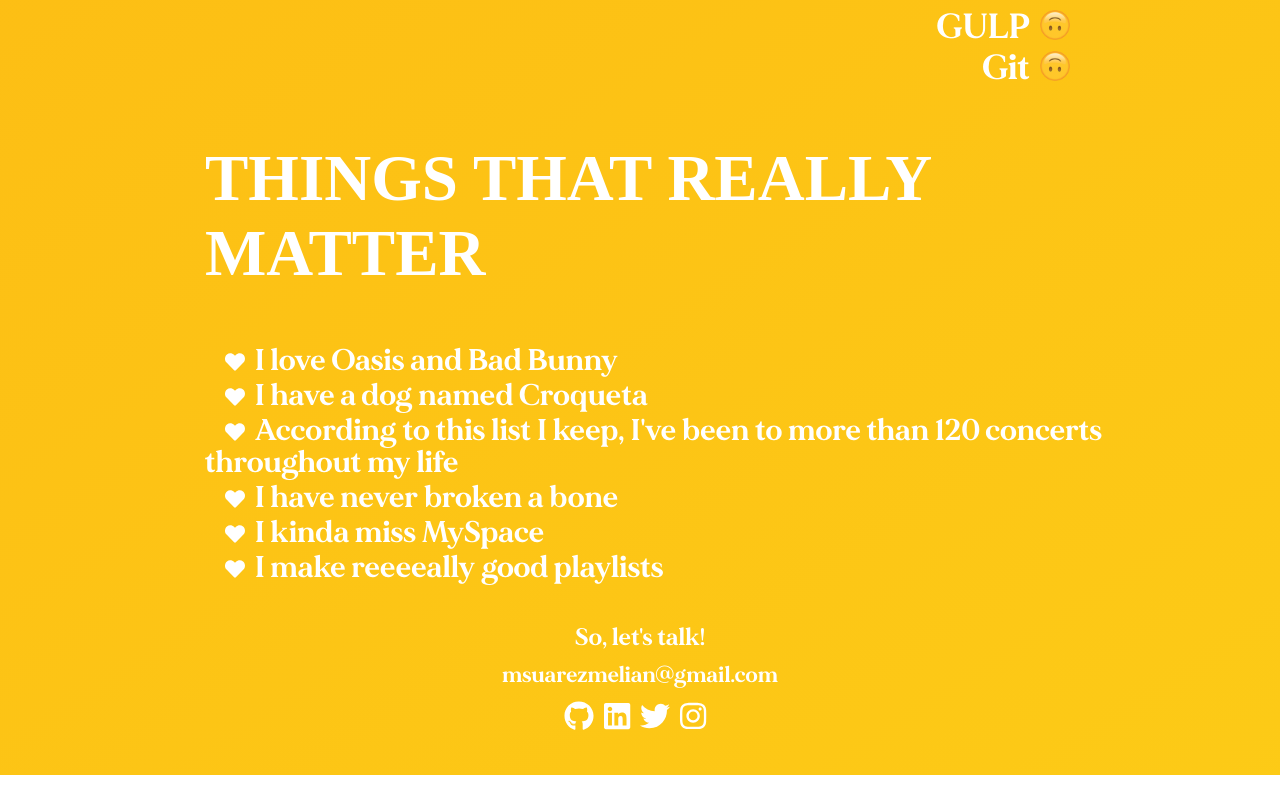
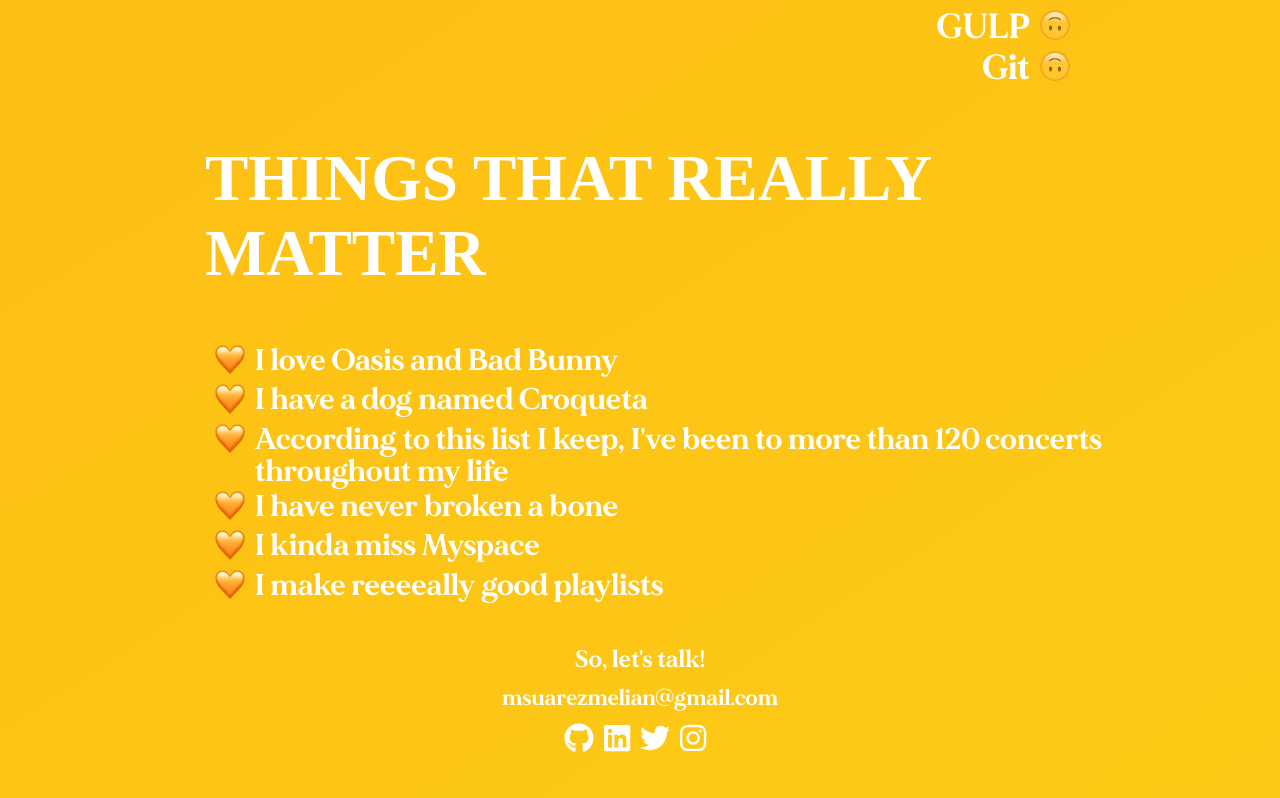
Before and after one commit to miriamschaefer/porfolio, a React (Create React App) app: page / in a window 1280 px wide. Shown: the part 1793-2591 px from the top of the page. Before the commit the page ends 2568 px from the top, so only its background shows below. Built offline with nearby package versions, Linux system fonts and the light colour scheme; a web font is replaced by a local one.

Commit message:
add emojis

```diff
--- a/src/components/Stuff.js
+++ b/src/components/Stuff.js
@@ -1,6 +1,5 @@
 import React from 'react';
-import { FontAwesomeIcon } from '@fortawesome/react-fontawesome';
-import { faHeart } from '@fortawesome/free-solid-svg-icons';
+import heart from '../images/emoji-heart.png';
 
 const Stuff = () => {
   return (
@@ -9,46 +8,44 @@
 
       <ul className="main__stuff__list">
         <li className="main__stuff__list__item">
-          <FontAwesomeIcon
-            icon={faHeart}
-            className="main__stuff__list__item__icon"
-          />
-          I love Oasis and Bad Bunny
+          <div className="main__stuff__list__item__icon">
+            <img src={heart} alt="emoji" />
+          </div>
+          <p>I love Oasis and Bad Bunny</p>
         </li>
         <li className="main__stuff__list__item">
-          <FontAwesomeIcon
-            icon={faHeart}
-            className="main__stuff__list__item__icon"
-          />
-          I have a dog named Croqueta
+          <div className="main__stuff__list__item__icon">
+            <img src={heart} alt="emoji" />
+          </div>
+          <p>I have a dog named Croqueta</p>
         </li>
         <li className="main__stuff__list__item">
-          <FontAwesomeIcon
-            icon={faHeart}
-            className="main__stuff__list__item__icon"
-          />
+          <div className="main__stuff__list__item__icon">
+            <img src={heart} alt="emoji" />
+          </div>
+          <p>
             According to this list I keep, I've been to more than 120 concerts
             throughout my life
+          </p>
         </li>
         <li className="main__stuff__list__item">
-          <FontAwesomeIcon
-            icon={faHeart}
-            className="main__stuff__list__item__icon"
-          />
-          I have never broken a bone
+          <div className="main__stuff__list__item__icon">
+            <img src={heart} alt="emoji" />
+          </div>
+          <p>I have never broken a bone</p>
         </li>
         <li className="main__stuff__list__item">
-          <FontAwesomeIcon
-            icon={faHeart}
-            className="main__stuff__list__item__icon"
-          />
-          I kinda miss MySpace{' '}
+          <div className="main__stuff__list__item__icon">
+            <img src={heart} alt="emoji" />
+          </div>
+          <p>I kinda miss Myspace</p>
         </li>
+
         <li className="main__stuff__list__item">
-          <FontAwesomeIcon
-            icon={faHeart}
-            className="main__stuff__list__item__icon"
-          />
+          <div className="main__stuff__list__item__icon">
+            <img src={heart} alt="emoji" />
+          </div>
+          <p>
             I make reeeeally good{' '}
             <a
               href="https://open.spotify.com/user/eme_x?si=wzjkxOwfSI2b30YwTkr2RA"
@@ -56,6 +53,7 @@
             >
               playlists
             </a>
+          </p>
         </li>
       </ul>
     </div>
--- a/src/stylesheets/design/_stuff.scss
+++ b/src/stylesheets/design/_stuff.scss
@@ -29,16 +29,27 @@
 
     &__item {
       margin-bottom: 3px;
+      display: flex;
+      justify-content: center;
       text-align: center;
 
       @include media($tablet) {
         text-align: left;
+        justify-content: left;
+      }
+
+      & p {
+        margin: 0;
       }
 
       &__icon {
-        font-size: rem(20);
-        margin-left: 20px;
-        margin-right: 10px;
+        flex-shrink: 0;
+        width: 30px;
+        margin: 0 10px 0 10px;
+
+        & img {
+          width: 100%;
+        }
       }
     }
 
```
Also changed, not shown: src/images/emoji-heart.png (added), 3 other files (tests, documents, lock files or other folders). Lines whose indentation alone changed are shown as unchanged.
